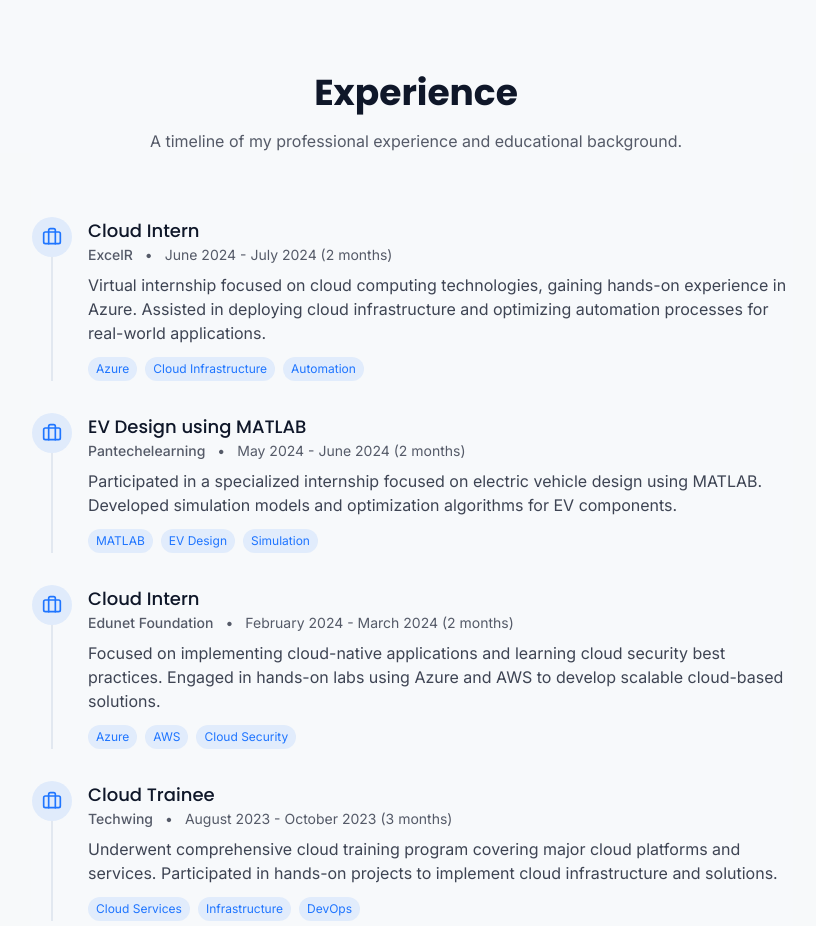
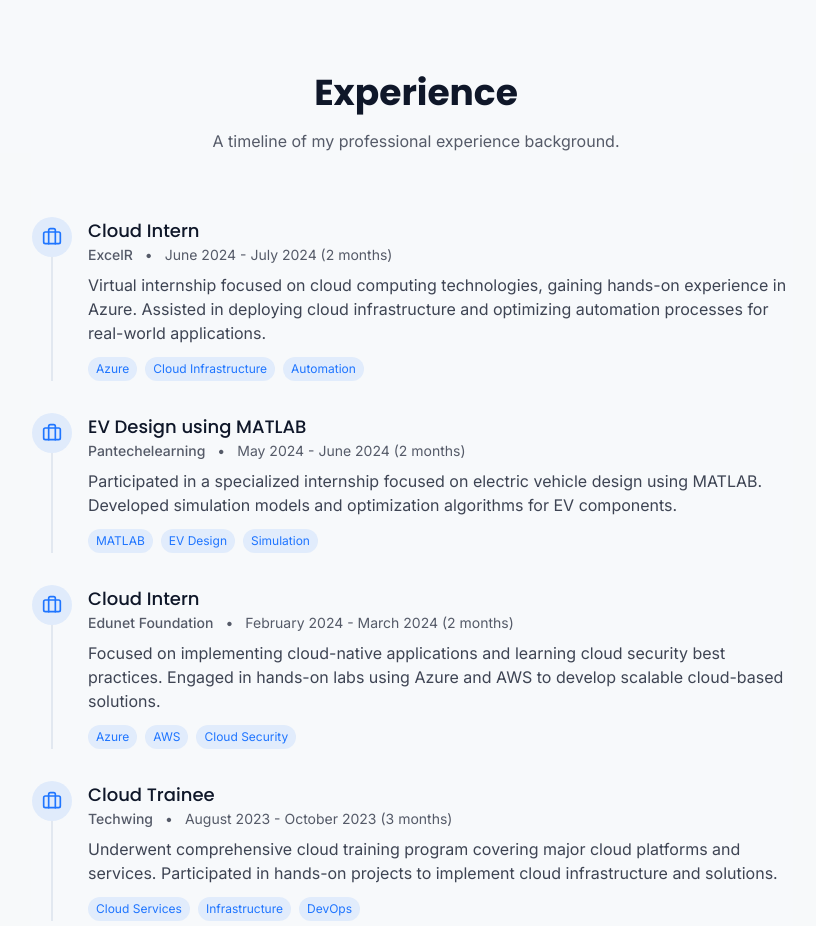
Before and after one commit to jaswanthk993/jaswanthportfolio, a React (Vite) app: page / in a window 1280 px wide. Shown: the part 4420-5346 px from the top of the page, without its empty margins (224-1040 px from the left). Built offline with nearby package versions, Linux system fonts and the light colour scheme.

Commit message:
Visual edit in Lovable
Edited UI in Lovable

```diff
--- a/src/components/Experience.tsx
+++ b/src/components/Experience.tsx
@@ -119,9 +119,7 @@ const Experience = () => {
         <div className="text-center mb-16">
           <h2 className="text-3xl md:text-4xl mb-4 font-bold">Experience
         </h2>
-          <p className="text-foreground/70 max-w-2xl mx-auto">
-            A timeline of my professional experience and educational background.
-          </p>
+          <p className="text-foreground/70 max-w-2xl mx-auto">A timeline of my professional experience  background.</p>
         </div>
 
         <div className="max-w-3xl mx-auto">
```
